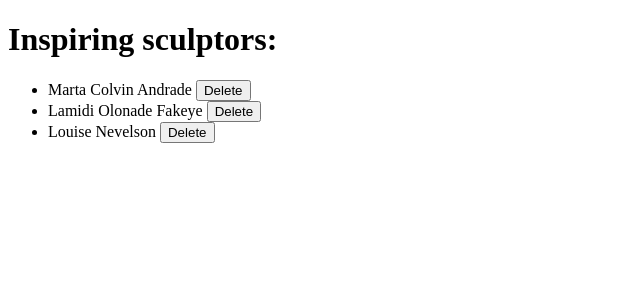
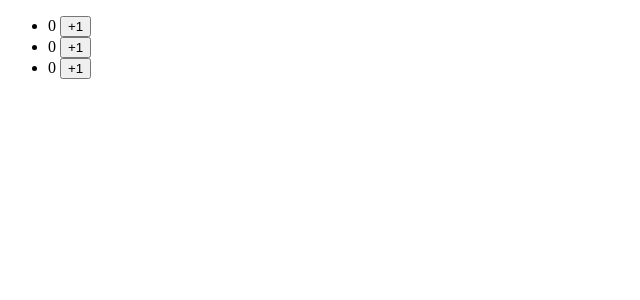
Before and after one commit to Ashik-2000/React, a React (Vite) app in the folder ForCoursePractice/: page / in a window 1280 px wide. Shown: the top 300 px of the page, without its empty margins (0-640 px from the left). Built offline with nearby package versions, Linux system fonts and the light colour scheme.

Commit message:
tranforming arary elements

```diff
--- a/ForCoursePractice/src/App.jsx
+++ b/ForCoursePractice/src/App.jsx
@@ -1,39 +1,42 @@
 import { useState } from "react";
 
-let initialArtists = [
-    { id: 0, name: "Marta Colvin Andrade" },
-    { id: 1, name: "Lamidi Olonade Fakeye" },
-    { id: 2, name: "Louise Nevelson" },
-];
+let initialCounters = [0, 0, 0];
 
-export default function List() {
-    const [artists, setArtists] = useState(initialArtists);
+export default function CounterList() {
+    const [counters, setCounters] = useState(initialCounters);
+
+    const handleIncrement = (index) => {
+        const newCounters = counters.map((c, i) => {
+            if (i == index) {
+                return c + 1;
+            } else {
+                return c;
+            }
+        });
+        setCounters(newCounters);
+    };
 
     return (
-        <>
-            <h1>Inspiring sculptors:</h1>
-            <ul>
-                {artists.map((artist) => (
-                    <li key={artist.id}>
-                        {artist.name}{" "}
-                        <button
-                            onClick={() => {
-                                setArtists(
-                                    artists.filter((ar) => artist.id !== ar.id)
-                                );
-                            }}
-                        >
-                            Delete
-                        </button>
-                    </li>
-                ))}
-            </ul>
-        </>
+        <ul>
+            {counters.map((counter, i) => (
+                <li key={i}>
+                    {counter + "    "}{" "}
+                    <button onClick={() => handleIncrement(i)}>+1</button>
+                </li>
+            ))}
+        </ul>
     );
 }
 
-// () => {
-//                                 setArtists(
-//                                     artists.filter((a) => a.id !== artist.id)
-//                                 );
-//                             }
+// function handleIncrementClick(index) {
+//     const nextCounters = counters.map((c, i) => {
+//         if (i === index) {
+//             // Increment the clicked counter
+//             return c + 1;
+//         } else {
+//             // The rest haven't changed
+//             return c;
+//         }
+//     });
+//     setCounters(nextCounters);
+// }
```
